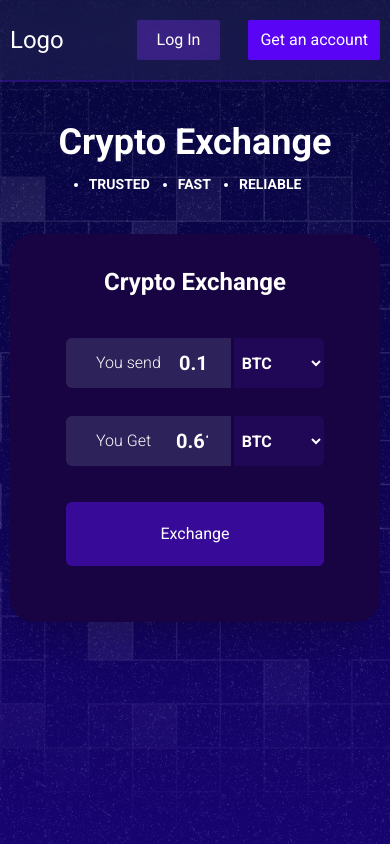
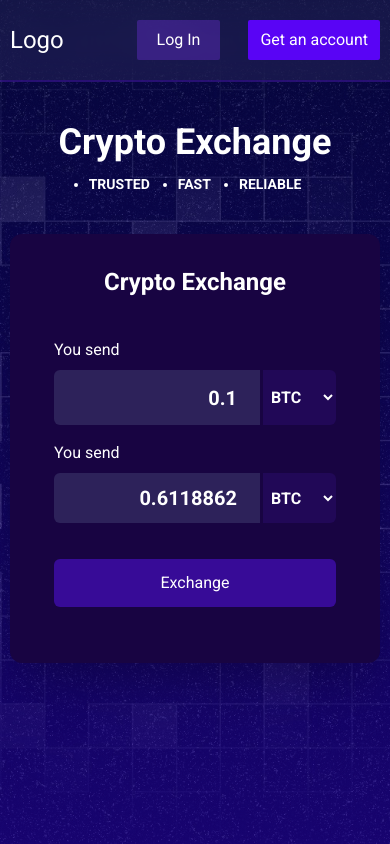
Before and after one commit to Kamasah-Dickson/CryptoExchange, a React (Vite) app: page / in a window 390 px wide. Built offline with nearby package versions, Linux system fonts and the light colour scheme.

Commit message:
update app

```diff
--- a/src/Components/AnyQuestions.tsx
+++ b/src/Components/AnyQuestions.tsx
@@ -48,7 +48,7 @@ function AnyQuestions() {
 	];
 
 	return (
-		<div className="mt-10 text-2xl">
+		<div className="mt-10 pb-3 text-2xl">
 			<h3 className="mb-7 text-3xl">Have any questions?</h3>
 			<Questions
 				height="180px"
--- a/src/Components/CurrencyCard.tsx
+++ b/src/Components/CurrencyCard.tsx
@@ -26,16 +26,16 @@ function CurrencyCard() {
 
 	return (
 		<form
-			className="my-max2 my-scrollbar my-5 mt-10 rounded-3xl bg-[#180442] text-white shadow-2xl"
+			className="my-max2 my-scrollbar my-5 mt-10 rounded-xl bg-[#180442] text-white shadow-2xl md:rounded-2xl lg:rounded-3xl"
 			onSubmit={(e) => handleSubmit(e)}
 		>
 			<div className="flex flex-col justify-center p-4">
 				<h2 className="mt-4 text-center text-2xl font-semibold text-white md:text-3xl">
 					Crypto Exchange
 				</h2>
-				<div className="px-10">
+				<div className="px-7 md:px-10">
 					<div className="mx-auto mt-10">
-						<div className="flex flex-col items-center justify-center gap-7">
+						<div className="flex flex-col items-center justify-center gap-4">
 							<YouSend
 								userCurrency={userCurrency}
 								currencies={currencies}
@@ -61,7 +61,7 @@ function CurrencyCard() {
 							className={`${
 								showAdditionalDetails
 									? "hidden"
-									: "mx-auto mt-4 block w-full cursor-pointer rounded-md bg-[#370b97] py-5 font-normal text-white hover:bg-[#370b97c9] active:scale-[1.03] disabled:transform-none disabled:bg-[#370b97c9] disabled:opacity-[0.4]"
+									: "mx-auto mt-4 block w-full cursor-pointer rounded-md bg-[#370b97] py-3 font-normal text-white hover:bg-[#370b97c9] active:scale-[1.03] disabled:transform-none disabled:bg-[#370b97c9] disabled:opacity-[0.4] md:py-5"
 							}`}
 						/>
 					</div>
--- a/src/Components/Questions.tsx
+++ b/src/Components/Questions.tsx
@@ -20,7 +20,7 @@ function Questions({ title, answer, arrayOfAnswers, height }: questionsProp) {
 		<>
 			<div
 				className={`my-trans mt-3 ${
-					show ? "h-[30px]" : `h-[${height}]`
+					show ? "h-[35px]" : `h-[${height}]`
 				} overflow-hidden`}
 			>
 				<h4
@@ -35,9 +35,9 @@ function Questions({ title, answer, arrayOfAnswers, height }: questionsProp) {
 				</h4>
 
 				<ul className="flex list-disc flex-col gap-3 pt-2 pl-10">
-					{arrayOfAnswers?.map((data) => {
+					{arrayOfAnswers?.map((data, index) => {
 						return (
-							<li className="text-sm">
+							<li key={index} className="text-sm">
 								<span className="text-[#ffffff]">{data.title}</span>
 								{data.text}
 							</li>
--- a/src/Components/YouGet.tsx
+++ b/src/Components/YouGet.tsx
@@ -96,27 +96,32 @@ function YouGet({
 	}
 
 	return (
-		<div className="flex w-full items-center justify-between gap-[3px]">
+		<div className="flex w-full flex-col gap-2">
+			<label htmlFor="youGet" className="text-left sm:hidden">
+				You send
+			</label>
+			<div className="flex items-center justify-between gap-[3px]">
 				<div className=" relative flex h-[50px] flex-[2] items-center justify-between">
-				<div className="absolute pl-[30px] font-light text-[white]">
+					<div className="absolute hidden pl-[30px] font-light text-[white] sm:flex">
 						You Get
 					</div>
 
 					<input
 						disabled
+						id="youGet"
 						name="response_coins"
 						value={responseCurrencyData.response_coins}
 						onChange={(e) => updateResponseOptions(e)}
 						inputMode="decimal"
 						type="number"
-					className="h-full w-full rounded-l-md bg-[#8aa0c031] px-2  pl-[110px] text-right text-xl font-semibold outline-1 outline-[#604adbaf] focus:bg-[rgba(70,46,124,0.13)]"
+						className="h-full w-full rounded-l-md bg-[#8aa0c031] px-2  text-right text-xl font-semibold outline-1 outline-[#604adbaf] focus:bg-[rgba(70,46,124,0.13)]"
 					/>
 				</div>
 				<select
 					onChange={(e) => handleCurrency(e)}
 					name="responseCurrencyName"
 					id="user_Wallet_Address"
-				className="h-[50px] flex-1 cursor-pointer rounded-r-md bg-[#210857] p-1 font-bold uppercase text-white outline-none transition-all hover:bg-[#370b97f3]"
+					className="flex-2 h-[50px] cursor-pointer rounded-r-md bg-[#210857] p-1 font-bold uppercase text-white outline-none transition-all hover:bg-[#370b97f3] md:flex-1"
 				>
 					{Object.keys(currencies[0]).map((currency, index) => {
 						return (
@@ -127,6 +132,7 @@ function YouGet({
 					})}
 				</select>
 			</div>
+		</div>
 	);
 }
 export default YouGet;
--- a/src/Components/YouSend.tsx
+++ b/src/Components/YouSend.tsx
@@ -124,35 +124,41 @@ function YouSend({
 	}
 
 	return (
+		<div className="flex w-full flex-col gap-2">
+			<label htmlFor="youSend" className="text-left sm:hidden">
+				You send
+			</label>
 			<div className="flex w-full items-center justify-between gap-[3px]">
-			<div className=" relative flex h-[50px] flex-[2] items-center justify-between">
-				<div className="absolute pl-[30px] font-light text-[white]">
+				<div className=" relative flex h-[55px] flex-[2] items-center justify-between md:h-[50px]">
+					<div className="absolute hidden pl-[30px] font-light text-[white] sm:flex">
 						You send
 					</div>
 					<input
+						id="youSend"
 						autoComplete="off"
 						value={userCoins}
 						name="userCoin"
 						onChange={(e) => updateUserOptions(e)}
 						type="number"
 						className=" h-full w-full rounded-l-md bg-[#8aa0c031] px-2
-					pl-[110px] text-right text-xl font-semibold text-white  focus:bg-[rgba(70,46,124,0.13)]"
+				text-right text-xl font-semibold text-white  focus:bg-[rgba(23,13,46,0.13)]"
 					/>
 				</div>
 				<select
 					onChange={(e) => handleCurrency(e)}
 					name="userGet"
-				className="h-[50px] flex-1 cursor-pointer rounded-r-md bg-[#210857]  p-1  font-bold uppercase text-white outline-none transition-all hover:bg-[#370b97f3]"
+					className="flex-2 h-[55px] cursor-pointer rounded-r-md bg-[#210857] p-1 font-bold  uppercase  text-white outline-none transition-all hover:bg-[#370b97f3] md:h-[50px] md:flex-1"
 				>
 					{Object.keys(currencies[0]).map((currency, index) => {
 						return (
-						<option className="" key={index} value={currency}>
+							<option key={index} value={currency}>
 								{currency}
 							</option>
 						);
 					})}
 				</select>
 			</div>
+		</div>
 	);
 }
 
```
Lines whose indentation alone changed are shown as unchanged.
